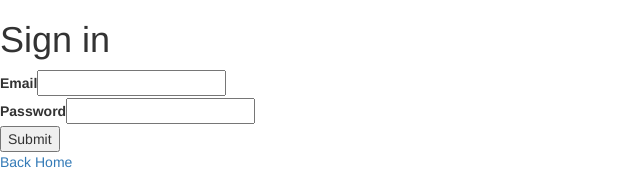
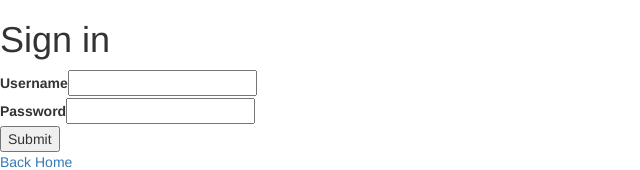
Before and after one commit to matthew-gordon/react-redux, a React app: page /signin in a window 1280 px wide. Shown: the top 170 px of the page, without its empty margins (0-640 px from the left). Built offline with nearby package versions, Linux system fonts and the light colour scheme.

Commit message:
Form submission working

```diff
--- a/package.json
+++ b/package.json
@@ -19,11 +19,14 @@
     "webpack-dev-server": "^2.5.0"
   },
   "dependencies": {
+    "axios": "^0.16.2",
     "react": "^15.6.1",
     "react-dom": "^15.6.1",
     "react-redux": "^5.0.5",
     "react-router-dom": "^4.1.1",
     "redux": "^3.7.0",
-    "redux-form": "^6.8.0"
+    "redux-form": "^6.8.0",
+    "redux-logger": "^3.0.6",
+    "redux-thunk": "^2.2.0"
   }
 }
--- /dev/null
+++ b/src/js/actions/index.js
@@ -0,0 +1,24 @@
+import { Redirect } from 'react-router';
+import axios from 'axios';
+
+const ROOT_URL = 'http://localhost:3000';
+
+export function signinUser(values) {
+  return function(dispatch) {
+    // Submit email/password to the server
+    axios.post(`${ROOT_URL}/auth/login`, values)
+      .then(response => {
+        //If request is good...
+        //- Update state to indicate user is authenticated
+        //- Save the JWT token
+        //- redirect to the route '/dashboard'
+        this.props.history.push('/');
+      })
+      .catch(() => {
+        //If request is bad...
+        //- Show an error to the user
+      });
+
+
+  }
+}
--- a/src/js/components/auth/Signin.js
+++ b/src/js/components/auth/Signin.js
@@ -4,15 +4,16 @@ import { Link } from 'react-router-dom';
 import SigninForm from './SigninForm';
 
 export default class SignIn extends Component {
-  handleSigninForm(values) {
-    console.log(values, 'top level');
+  submit(values) {
+
+    actions.signinUser(values);
   }
 
   render() {
     return (
       <div>
         <h1>Sign in</h1>
-          <SigninForm onSubmit={this.handleSigninForm} />
+        <SigninForm />
         <Link to="/">Back Home</Link>
       </div>
     );
--- a/src/js/components/auth/SigninForm.js
+++ b/src/js/components/auth/SigninForm.js
@@ -1,19 +1,29 @@
 import React, { Component } from 'react';
-import { Field, reduxForm } from 'redux-form';
+import { reduxForm, Field } from 'redux-form';
+import * as actions from '../../actions';
+
+import { connect } from 'react-redux';
 
 class SigninForm extends Component {
+
+  submit(values) {
+    this.props.signinUser(values);
+  }
+
   render() {
+    const { handleSubmit } = this.props;
+
     return (
-      <form onSubmit={ this.props.handleSubmit }>
+    <form onSubmit={handleSubmit(this.submit.bind(this))}>
       <div>
-          <label htmlFor="email">Email</label>
-          <Field name="email" component="input" type="text" />
+        <label htmlFor="username">Username</label>
+        <Field name="username" component="input" type="text"/>
       </div>
       <div>
         <label htmlFor="password">Password</label>
-          <Field name="password" component="input" type="password" />
+        <Field name="password" component="input" type="password"/>
       </div>
-        <button type="submit">Submit</button>
+      <button action="submit">Submit</button>
     </form>
     );
   }
@@ -23,4 +33,4 @@ SigninForm = reduxForm({
   form: 'signin'
 })(SigninForm)
 
-export default SigninForm;
+export default connect(null, actions)(SigninForm);
--- a/src/js/index.js
+++ b/src/js/index.js
@@ -5,11 +5,13 @@ import { createStore, applyMiddleware } from 'redux';
 import {
   BrowserRouter as Router
 } from 'react-router-dom';
+import logger from 'redux-logger'
+import reduxThunk from 'redux-thunk';
 
 import App from './components/app';
 import reducers from './reducers';
 
-const store = applyMiddleware()(createStore);
+const store = applyMiddleware(reduxThunk)(createStore);
 
 ReactDOM.render(
   <Provider store={store(reducers)}>
```
Also changed, not shown: 2 other files (tests, documents, lock files or other folders). Lines whose indentation alone changed are shown as unchanged.
